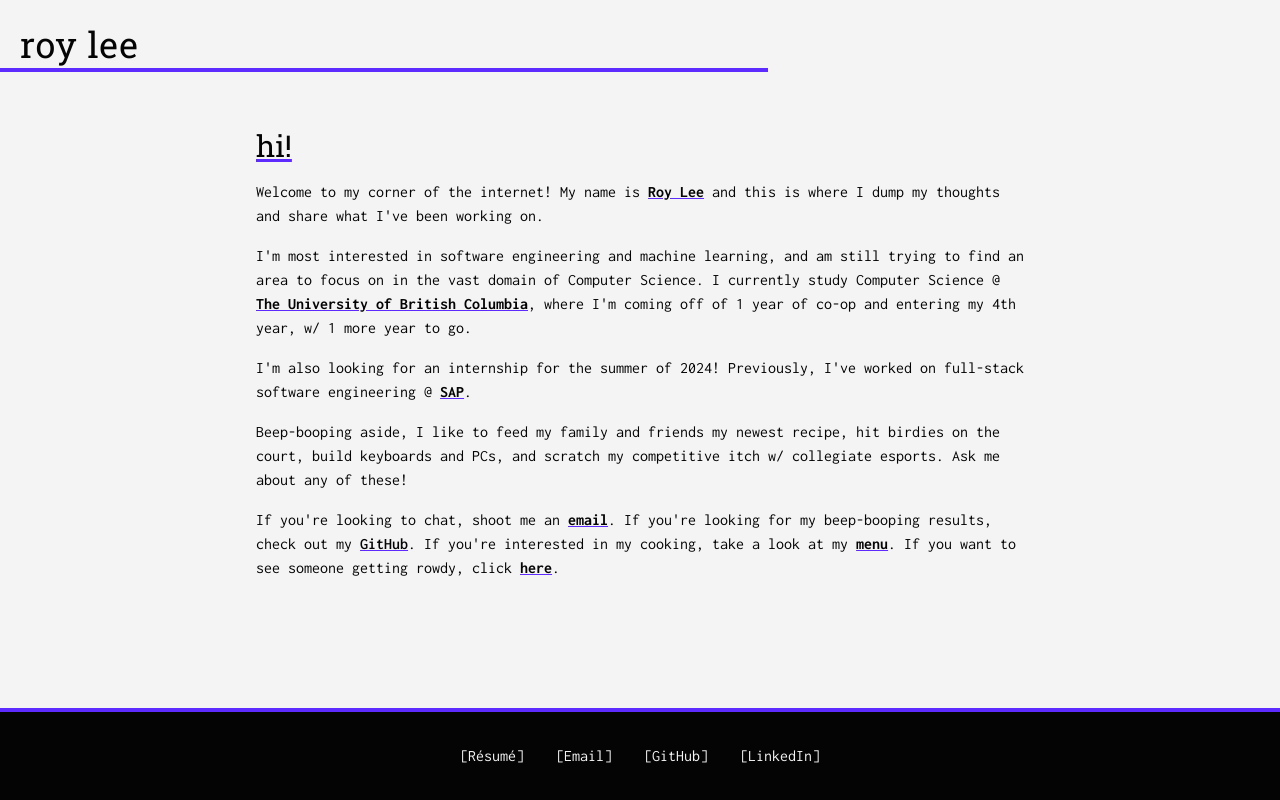
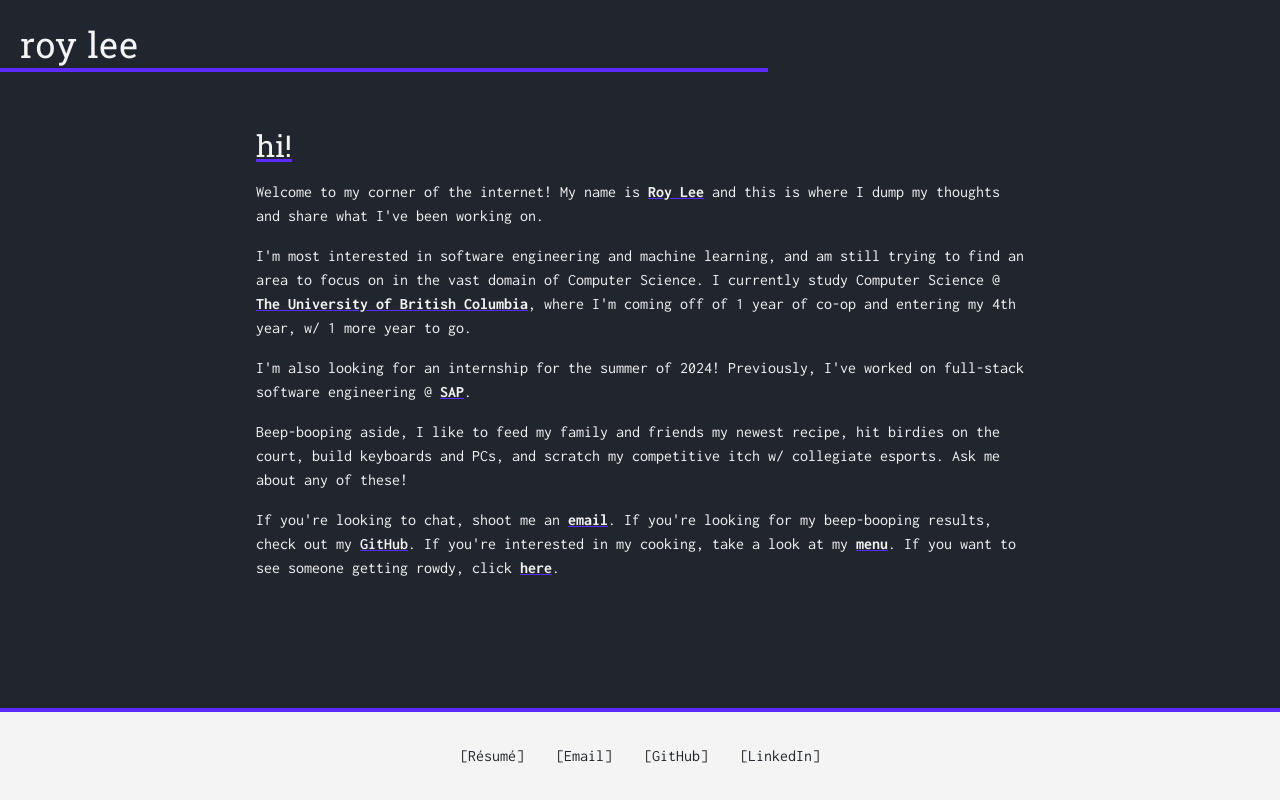
Before and after one commit to royee-lee/portfolio, a Next.js app: page / in a window 1280 px wide. Built offline with nearby package versions, Linux system fonts and the light colour scheme.

Commit message:
update colour scheme to dark

```diff
--- a/app/components/footer.tsx
+++ b/app/components/footer.tsx
@@ -2,7 +2,7 @@ import './../globals.css';
 
 export default function Footer() {
   return (
-    <footer className="fixed left-0 bottom-0 w-full p-8 pb-8 border-t border-t-4 border-purple bg-black text-white font-inconsolata text-center">
+    <footer className="fixed left-0 bottom-0 w-full p-8 pb-8 border-t border-t-4 border-purple bg-white text-black font-inconsolata text-center">
       <p>
         <a
           className="p-4 hover:underline decoration-purple"
--- a/app/layout.tsx
+++ b/app/layout.tsx
@@ -26,7 +26,7 @@ export const metadata: Metadata = {
 export default function RootLayout({ children }: { children: React.ReactNode }) {
   return (
     <html lang="en" className={`${roboto_slab.variable} ${inconsolata.variable}`}>
-      <body className="bg-white text-black">
+      <body className="bg-black text-white">
         <main>
           <Splash />
           <Header />
--- a/tailwind.config.ts
+++ b/tailwind.config.ts
@@ -11,7 +11,7 @@ const config: Config = {
       purple: '#5E2BFF',
       purple2: '#825CFF',
       purple3: '#C0ADFF',
-      black: '#050404',
+      black: '#21262e',
       white: '#f4f4f4',
     },
     fontFamily: {
```
